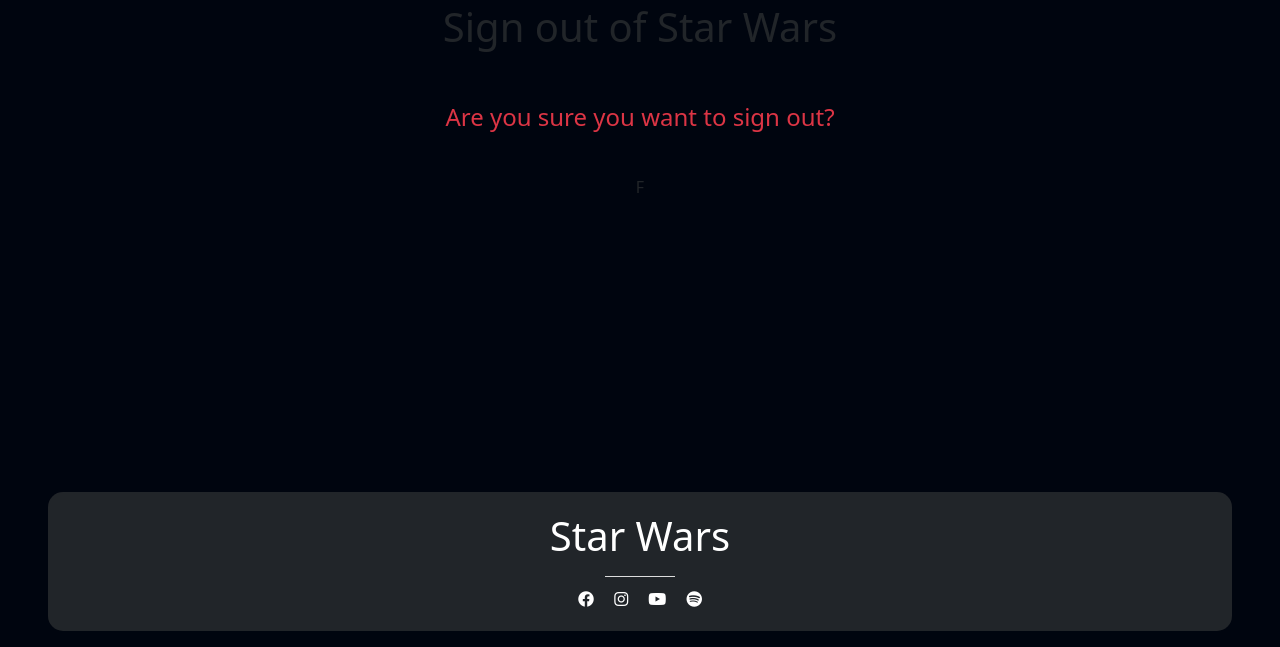
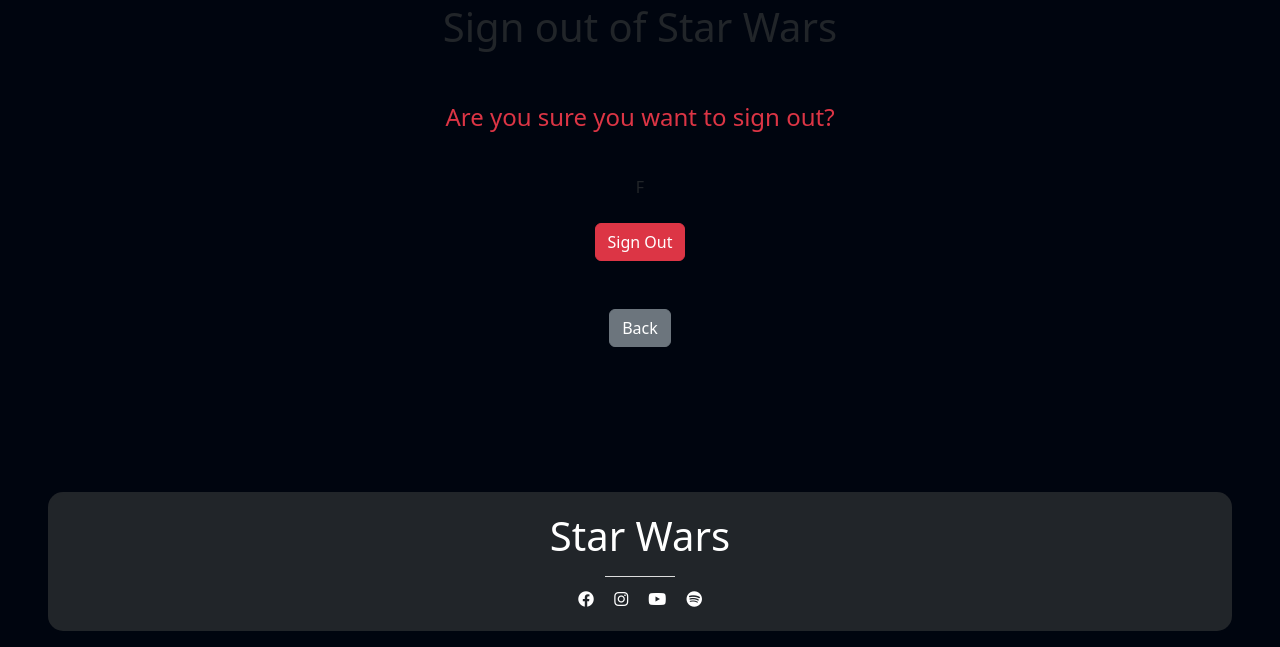
Before and after one commit to violaberg/star-wars-hackathon-2024, a Django app: page /accounts/logout/ in a window 1280 px wide. Shown: the part 153-800 px from the top of the page. Run offline with Django 4.2, Linux system fonts and the light colour scheme; a user stored in the database is signed in.

Commit message:
feat: Add logout form

```diff
--- a/templates/account/logout.html
+++ b/templates/account/logout.html
@@ -14,7 +14,15 @@
     </div>
     <div class="row">
         <div class="col-md-8 mt-4 offset-md-2 text-center">F
-
+            <form method="post" action="{% url 'account_logout' %}">
+                {% csrf_token %}
+                {% if redirect_field_value %}
+                <input type="hidden" name="{{ redirect_field_name }}" value="{{ redirect_field_value }}">
+                {% endif %}
+                <button class="btn btn-danger hvr-grow mt-4" type="submit">{% trans 'Sign Out' %}</button>
+                <br>
+                <a class="btn btn-secondary mb-5 hvr-grow mt-5" href="{% url 'index' %}">Back</a>
+            </form>
         </div>
     </div>
 </div>
```
